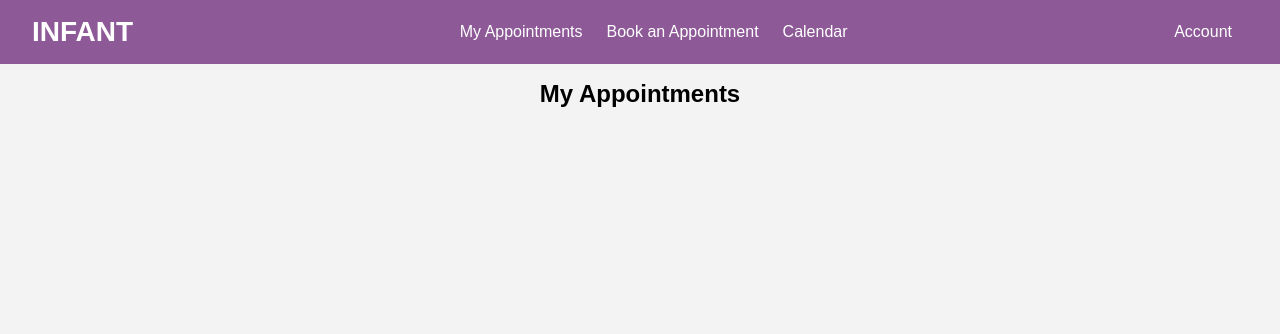
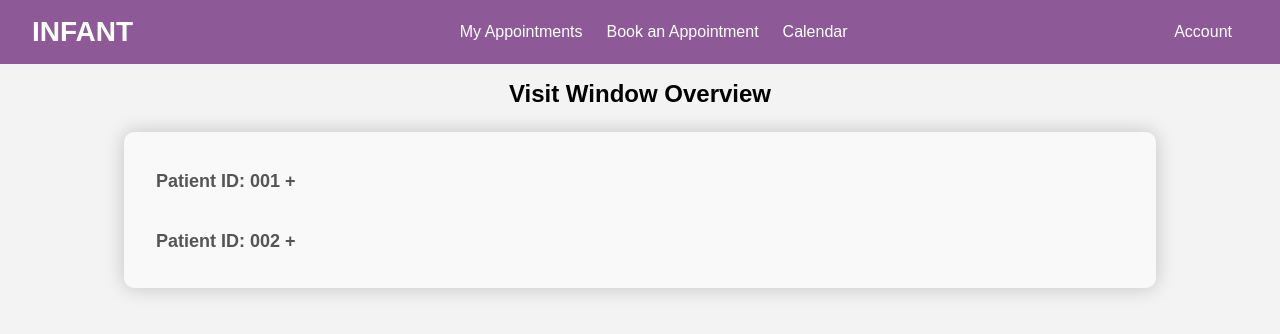
Before and after one commit to Aoibheannmangan/test-scheduler, a React (Create React App) app: page /appoint in a window 1280 px wide. Shown: the top 334 px of the page. Built offline with nearby package versions, Linux system fonts and the light colour scheme.

Commit message:
Created visit appointment window view. Gets data from dummy data Json file.

```diff
--- a/src/appoint.css
+++ b/src/appoint.css
@@ -2,6 +2,47 @@ h1 {
     text-align: center;
 }
 
-/* PROBLEM: know when appointments are coming
+/* Collapsed state: hidden */
+.collapsed .ID_element {
+    display:none;
+}
 
-Create app put in dob, get corrected age, appointment window + when appointment is due.  */
+.appointmentList {
+    min-width: 220px;
+    max-width: 1000px;
+    margin: 24px auto 0 auto;
+    background: #f9f9f9;
+    border-radius: 10px;
+    box-shadow: 0 0 20px rgba(0, 0, 0, 0.2);
+    padding: 18px 16px;
+    display: flex;
+    flex-direction: column;
+    align-items: flex-start;
+}
+
+/* Wrapper list item */
+ul.appointmentList li.ID_element {
+  padding-left: 1em;
+  list-style: none;
+  width: 100%;
+}
+
+/* Expanded info section */
+ul.appointmentList li .info {
+  padding: 0.75em 1em;
+  margin-top: 6px;
+  margin-right: 20px;
+  background: rgba(182, 182, 182, 0.349);
+  border-radius: 6px;
+  transition: all 1s ease-in-out;
+}
+
+/* Icon and label hover */
+label {
+  font-size: 1rem;
+  display: block;
+  padding: 0.5em 0;
+}
+label:hover {
+  color: #0077cc;
+}
--- a/src/appoint.js
+++ b/src/appoint.js
@@ -1,15 +1,82 @@
-import React from 'react';
+import React, { useState } from 'react';
 import './appoint.css';
-
+import dummyEvents from './data/dummyEvents.json';
 
 const Appointments = () => {
-    return (
-        <div className="App">
+  // Convert start and end strings to Date objects
+  const processedAppointments = dummyEvents.map((event) => ({
+    ...event,
+    start: new Date(event.start),
+    end: new Date(event.end)
+  }));
 
-            <h1>My Appointments</h1>
-            {/* Add your appointment details here */}
-        </div>
-    );
+  // Track collapsed state for IDs
+  const [expandedIds, setExpandedIds] = useState({});
+
+  const toggleCollapseIds = (id) => {
+    setExpandedIds((prev) => ({
+      ...prev,
+      [id]: !prev[id],
+    }));
+  };
+
+  // Track collapsed state for notes
+  const [expandedNotes, setExpandedNotes] = useState({});
+
+    const toggleCollapseNotes = (notes) => {
+    setExpandedNotes((prev) => ({
+      ...prev,
+      [notes]: !prev[notes],
+    }));
+  };
+
+  // ---------------------------------HTML--------------------------------------
+  return (
+    <div className="App">
+      <h1>Visit Window Overview</h1>
+
+      <ul className="appointmentList">
+        {processedAppointments.map(event => (
+          <li key={event.id} className="ID_element">
+
+            {/*Patient ID Row*/}
+            <label
+              style={{ cursor: 'pointer', fontWeight: 'bold' }}
+              onClick={() => toggleCollapseIds(event.id)}
+            >
+              Patient ID: {event.id} {expandedIds[event.id] ? '-' : '+'}
+            </label>
+
+            {/*Main Info Body Dropdown*/}
+            {expandedIds[event.id] && (
+              <div className="info">
+                <strong>{event.title}</strong><br />
+                Visit Window: {event.start.toDateString()} – {event.end.toDateString()}<br />
+                Name: {event.name}<br />
+                Location: {event.location}<br />
+                Study: {event.study}<br />
+
+                {/*Additional Notes Dropdown*/}
+                <label
+              style={{ cursor: 'pointer', fontWeight: 'bold' }}
+              onClick={() => toggleCollapseNotes(event.notes)}
+            >
+              Additional Notes: {expandedNotes[event.notes] ? '-' : '+'}
+            </label>
+
+            {expandedNotes[event.notes] && (
+            <div className="info">
+                <strong>{event.notes}</strong><br />
+            </div>
+            )}
+
+            </div>
+            )}
+          </li>
+        ))}
+      </ul>
+    </div>
+  );
 };
 
 export default Appointments;
--- /dev/null
+++ b/src/data/dummyEvents.json
@@ -0,0 +1,24 @@
+[
+  {
+    "id": "001",
+    "name": "Sophie Turner",
+    "title": "NICU Visit",
+    "start": "2025-07-08",
+    "end": "2025-07-15",
+    "location": "Exam Room 1.14",
+    "notes": "Initial check-up with Doctor",
+    "type": "booked",
+    "study": "AIMHIGH"
+  },
+  {
+    "id": "002",
+    "name": "Liam Murphy",
+    "title": "6-Month Wellness Visit",
+    "start": "2025-08-08",
+    "end": "2025-08-15",
+    "location": "Exam Room 2.12",
+    "notes": "Behavioural Checklist needed",
+    "type": "booked",
+    "study": "COOLPRIME"
+  }
+]
--- a/src/data/windowEventCalc.js
+++ b/src/data/windowEventCalc.js
@@ -12,12 +12,12 @@ export function generateAimHighAppointments(birthDate, babyEarly) { // Generate
         study: 'AIMHIGH'
     },
     {
-        title: 'AimHigh Visit 2',
+        title: 'COOLPRIME Visit',
         id: "456",
         start: addWeeks(birthDate, 21 + 2 * babyEarly),
         end: addWeeks(birthDate, 34 + 2 * babyEarly),
         type: 'window',
-        study: 'AIMHIGH'
+        study: 'COOLPRIME'
     },
 
   ];
```
